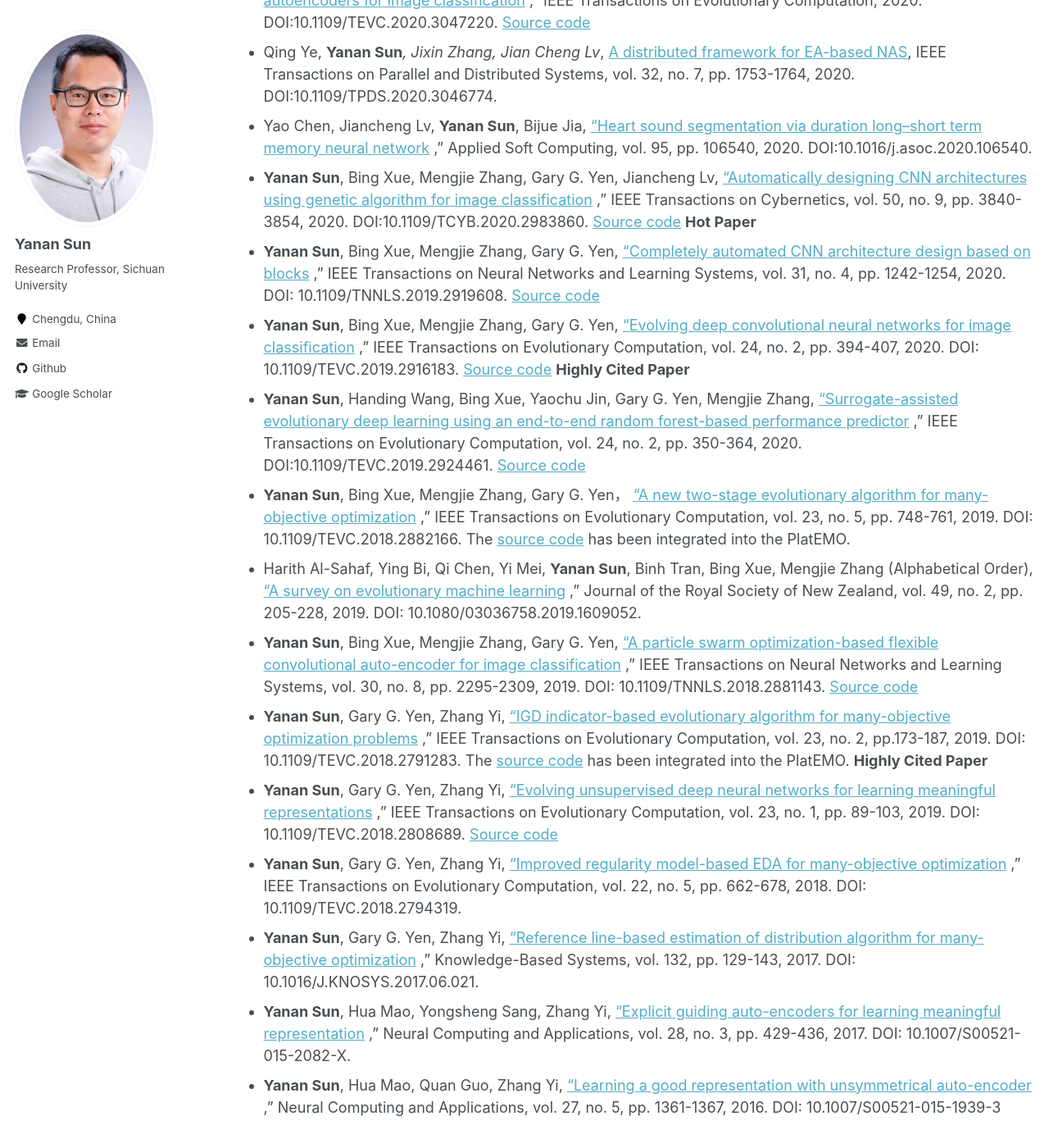
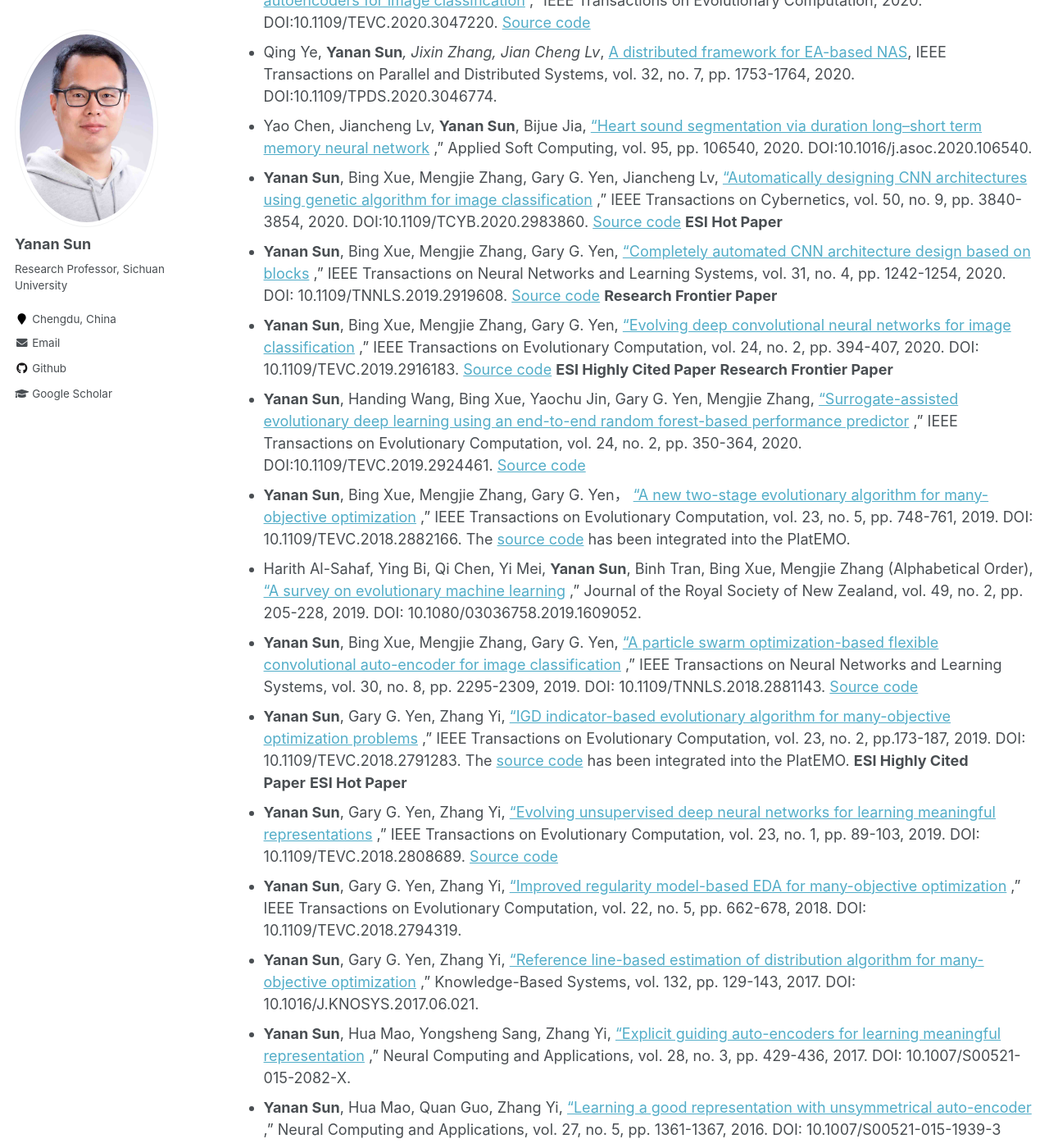
Before and after one commit to yn-sun/yn-sun.github.io, a Jekyll site: the page built from _pages/publications.md, in a window 1280 px wide and 1400 px high, scrolled down 417 px. Shown: the whole window at 82% size. Built offline with Jekyll 4.4.1, drawn with Linux system fonts in a browser that asks for light colours; comment, search, counter and statistics services are not loaded.

Commit message:
Update publications.md

```diff
--- a/_pages/publications.md
+++ b/_pages/publications.md
@@ -12,14 +12,14 @@ author_profile: true
 * Xiangru Chen, **Yanan Sun***, Mengjie Zhang, Dezhong Peng, [“Evolving deep convolutional variational autoencoders for image classification](https://ieeexplore.ieee.org/document/9306892) ,” IEEE Transactions on Evolutionary Computation, 2020. DOI:10.1109/TEVC.2020.3047220. [Source code](https://github.com/yn-sun/evovae)
 * Qing Ye, **Yanan Sun***, Jixin Zhang, Jian Cheng Lv*, [A distributed framework for EA-based NAS](https://ieeexplore.ieee.org/document/9305984), IEEE Transactions on Parallel and Distributed Systems, vol. 32, no. 7, pp. 1753-1764, 2020. DOI:10.1109/TPDS.2020.3046774.
 * Yao Chen, Jiancheng Lv, **Yanan Sun**, Bijue Jia, [“Heart sound segmentation via duration long–short term memory neural network](https://www.sciencedirect.com/science/article/abs/pii/S1568494620304798) ,” Applied Soft Computing, vol. 95, pp. 106540, 2020. DOI:10.1016/j.asoc.2020.106540.
-* **Yanan Sun**, Bing Xue, Mengjie Zhang, Gary G. Yen, Jiancheng Lv, [“Automatically designing CNN architectures using genetic algorithm for image classification](https://ieeexplore.ieee.org/document/9075201) ,” IEEE Transactions on Cybernetics, vol. 50, no. 9, pp. 3840-3854, 2020. DOI:10.1109/TCYB.2020.2983860. [Source code](https://github.com/yn-sun/cnn-ga) **Hot Paper**
-* **Yanan Sun**, Bing Xue, Mengjie Zhang, Gary G. Yen, [“Completely automated CNN architecture design based on blocks](https://ieeexplore.ieee.org/document/8742788/) ,” IEEE Transactions on Neural Networks and Learning Systems, vol. 31, no. 4, pp. 1242-1254, 2020. DOI: 10.1109/TNNLS.2019.2919608. [Source code](https://github.com/yn-sun/ea-cnn)
-* **Yanan Sun**, Bing Xue, Mengjie Zhang, Gary G. Yen, [“Evolving deep convolutional neural networks for image classification](https://ieeexplore.ieee.org/abstract/document/8712430) ,” IEEE Transactions on Evolutionary Computation, vol. 24, no. 2, pp. 394-407, 2020. DOI: 10.1109/TEVC.2019.2916183. [Source code](https://github.com/yn-sun/evocnn) **Highly Cited Paper**
+* **Yanan Sun**, Bing Xue, Mengjie Zhang, Gary G. Yen, Jiancheng Lv, [“Automatically designing CNN architectures using genetic algorithm for image classification](https://ieeexplore.ieee.org/document/9075201) ,” IEEE Transactions on Cybernetics, vol. 50, no. 9, pp. 3840-3854, 2020. DOI:10.1109/TCYB.2020.2983860. [Source code](https://github.com/yn-sun/cnn-ga) **ESI Hot Paper**
+* **Yanan Sun**, Bing Xue, Mengjie Zhang, Gary G. Yen, [“Completely automated CNN architecture design based on blocks](https://ieeexplore.ieee.org/document/8742788/) ,” IEEE Transactions on Neural Networks and Learning Systems, vol. 31, no. 4, pp. 1242-1254, 2020. DOI: 10.1109/TNNLS.2019.2919608. [Source code](https://github.com/yn-sun/ea-cnn) **Research Frontier Paper**
+* **Yanan Sun**, Bing Xue, Mengjie Zhang, Gary G. Yen, [“Evolving deep convolutional neural networks for image classification](https://ieeexplore.ieee.org/abstract/document/8712430) ,” IEEE Transactions on Evolutionary Computation, vol. 24, no. 2, pp. 394-407, 2020. DOI: 10.1109/TEVC.2019.2916183. [Source code](https://github.com/yn-sun/evocnn) **ESI Highly Cited Paper**&nbsp;**Research Frontier Paper**
 * **Yanan Sun**, Handing Wang, Bing Xue, Yaochu Jin, Gary G. Yen, Mengjie Zhang, [“Surrogate-assisted evolutionary deep learning using an end-to-end random forest-based performance predictor](https://ieeexplore.ieee.org/document/8744404) ,” IEEE Transactions on Evolutionary Computation, vol. 24, no. 2, pp. 350-364, 2020. DOI:10.1109/TEVC.2019.2924461. [Source code](https://github.com/yn-sun/e2epp)
 * **Yanan Sun**, Bing Xue, Mengjie Zhang, Gary G. Yen， [“A new two-stage evolutionary algorithm for many-objective optimization](https://ieeexplore.ieee.org/document/8540041/) ,” IEEE Transactions on Evolutionary Computation, vol. 23, no. 5, pp. 748-761, 2019. DOI: 10.1109/TEVC.2018.2882166. The [source code](https://github.com/BIMK/PlatEMO/tree/master/PlatEMO/Algorithms/MaOEA-IT) has been integrated into the PlatEMO.
 * Harith Al-Sahaf, Ying Bi, Qi Chen, Yi Mei, **Yanan Sun**, Binh Tran, Bing Xue, Mengjie Zhang (Alphabetical Order), [“A survey on evolutionary machine learning](https://www.tandfonline.com/doi/abs/10.1080/03036758.2019.1609052) ,” Journal of the Royal Society of New Zealand, vol. 49, no. 2, pp. 205-228, 2019. DOI: 10.1080/03036758.2019.1609052.
 * **Yanan Sun**, Bing Xue, Mengjie Zhang, Gary G. Yen, [“A particle swarm optimization-based flexible convolutional auto-encoder for image classification](https://ieeexplore.ieee.org/document/8571181/) ,” IEEE Transactions on Neural Networks and Learning Systems, vol. 30, no. 8, pp. 2295-2309, 2019. DOI: 10.1109/TNNLS.2018.2881143. [Source code](https://github.com/yn-sun/evocae)
-* **Yanan Sun**, Gary G. Yen, Zhang Yi, [“IGD indicator-based evolutionary algorithm for many-objective optimization problems](https://ieeexplore.ieee.org/document/8249827/) ,” IEEE Transactions on Evolutionary Computation, vol. 23, no. 2, pp.173-187, 2019. DOI: 10.1109/TEVC.2018.2791283. The [source code](https://github.com/BIMK/PlatEMO/tree/master/PlatEMO/Algorithms/MaOEA-IGD) has been integrated into the PlatEMO. **Highly Cited Paper**
+* **Yanan Sun**, Gary G. Yen, Zhang Yi, [“IGD indicator-based evolutionary algorithm for many-objective optimization problems](https://ieeexplore.ieee.org/document/8249827/) ,” IEEE Transactions on Evolutionary Computation, vol. 23, no. 2, pp.173-187, 2019. DOI: 10.1109/TEVC.2018.2791283. The [source code](https://github.com/BIMK/PlatEMO/tree/master/PlatEMO/Algorithms/MaOEA-IGD) has been integrated into the PlatEMO. **ESI Highly Cited Paper**&nbsp;**ESI Hot Paper**
 * **Yanan Sun**, Gary G. Yen, Zhang Yi, [“Evolving unsupervised deep neural networks for learning meaningful representations](https://ieeexplore.ieee.org/document/8300639/) ,” IEEE Transactions on Evolutionary Computation, vol. 23, no. 1, pp. 89-103, 2019. DOI: 10.1109/TEVC.2018.2808689. [Source code](https://github.com/yn-sun/eudnn)
 * **Yanan Sun**, Gary G. Yen, Zhang Yi, [“Improved regularity model-based EDA for many-objective optimization](https://www.sciencedirect.com/science/article/pii/S0950705117303015) ,” IEEE Transactions on Evolutionary Computation, vol. 22, no. 5, pp. 662-678, 2018. DOI: 10.1109/TEVC.2018.2794319.
 * **Yanan Sun**, Gary G. Yen, Zhang Yi, [“Reference line-based estimation of distribution algorithm for many-objective optimization](https://www.sciencedirect.com/science/article/pii/S0950705117303015) ,” Knowledge-Based Systems, vol. 132, pp. 129-143, 2017. DOI: 10.1016/J.KNOSYS.2017.06.021.
```
